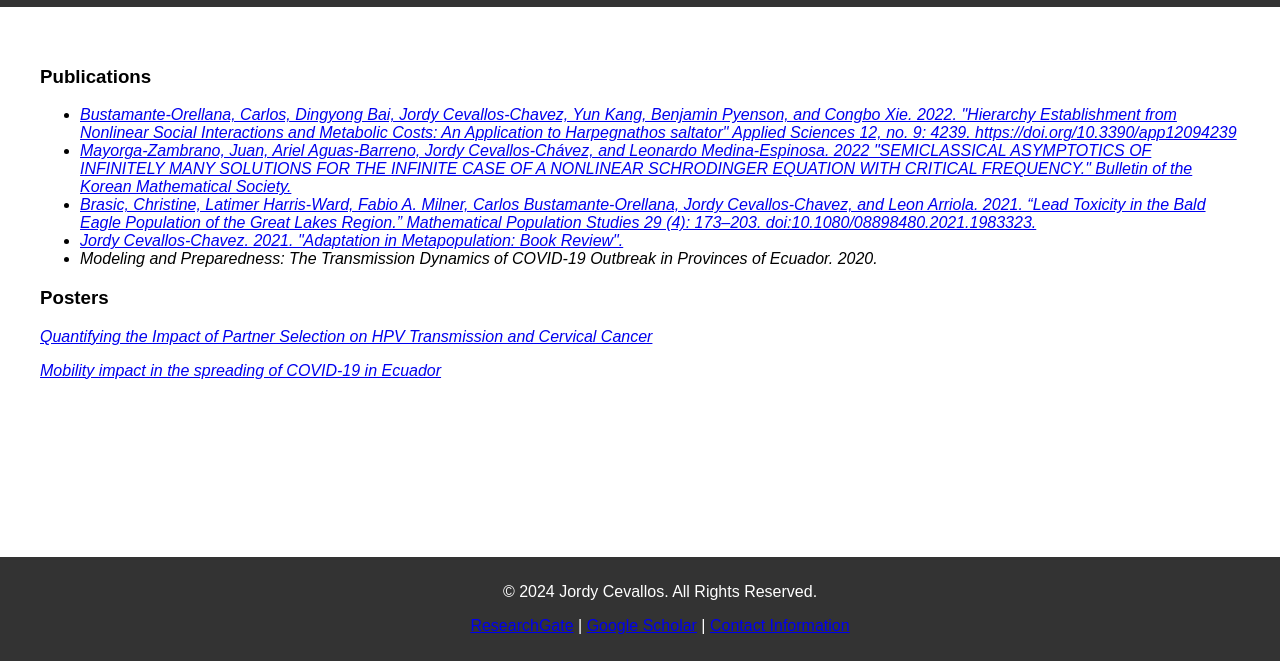
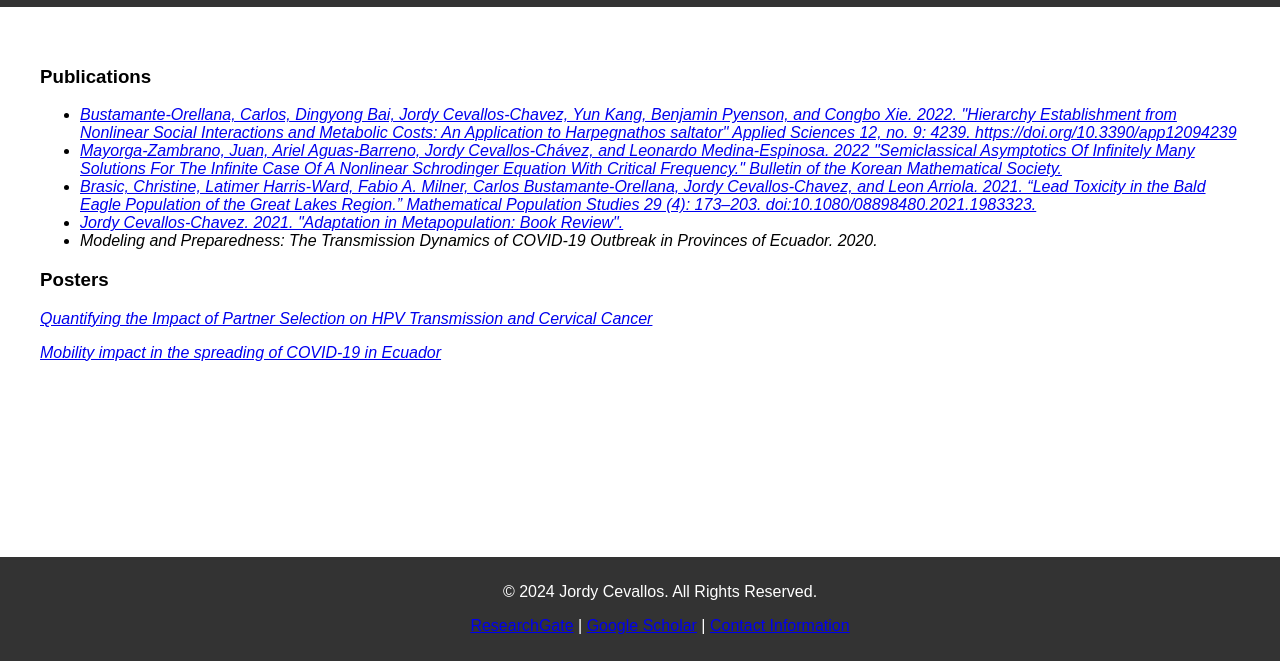
Before and after one commit to jcevall1/jcevall1.github.io, a plain HTML site: page research.html in a window 1280 px wide. Shown: the part 139-800 px from the top of the page. Drawn offline with Linux system fonts and the light colour scheme.

Commit message:
Update research.html

```diff
--- a/research.html
+++ b/research.html
@@ -24,7 +24,7 @@
      <h3>Publications</h3>
     <ul>
         <li><i><a href="https://www.mdpi.com/2076-3417/12/9/4239">Bustamante-Orellana, Carlos, Dingyong Bai, Jordy Cevallos-Chavez, Yun Kang, Benjamin Pyenson, and Congbo Xie. 2022. "Hierarchy Establishment from Nonlinear Social Interactions and Metabolic Costs: An Application to Harpegnathos saltator" Applied Sciences 12, no. 9: 4239. https://doi.org/10.3390/app12094239</a></i>
-        <li><i><a href="https://bkms.kms.or.kr/journal/view.html?doi=10.4134/BKMS.b210307">Mayorga-Zambrano, Juan, Ariel Aguas-Barreno, Jordy Cevallos-Chávez, and Leonardo Medina-Espinosa. 2022 "SEMICLASSICAL ASYMPTOTICS OF INFINITELY MANY SOLUTIONS FOR THE INFINITE CASE OF A NONLINEAR SCHRODINGER EQUATION WITH CRITICAL FREQUENCY." Bulletin of the Korean Mathematical Society.</a></i>
+        <li><i><a href="https://bkms.kms.or.kr/journal/view.html?doi=10.4134/BKMS.b210307">Mayorga-Zambrano, Juan, Ariel Aguas-Barreno, Jordy Cevallos-Chávez, and Leonardo Medina-Espinosa. 2022 "Semiclassical Asymptotics Of Infinitely Many Solutions For The Infinite Case Of A Nonlinear Schrodinger Equation With Critical Frequency." Bulletin of the Korean Mathematical Society.</a></i>
         <li><i><a href="https://www.tandfonline.com/doi/abs/10.1080/08898480.2021.1983323">Brasic, Christine, Latimer Harris-Ward, Fabio A. Milner, Carlos Bustamante-Orellana, Jordy Cevallos-Chavez, and Leon Arriola. 2021. “Lead Toxicity in the Bald Eagle Population of the Great Lakes Region.” Mathematical Population Studies 29 (4): 173–203. doi:10.1080/08898480.2021.1983323.</a></i>
         <li><i><a href="https://www.revistabionatura.com/2021.06.02.32.html">Jordy Cevallos-Chavez. 2021. "Adaptation in Metapopulation: Book Review". </a></i>
         <li><i>Modeling and Preparedness: The Transmission Dynamics of COVID-19 Outbreak in Provinces of Ecuador. 2020.</i></li>
```
